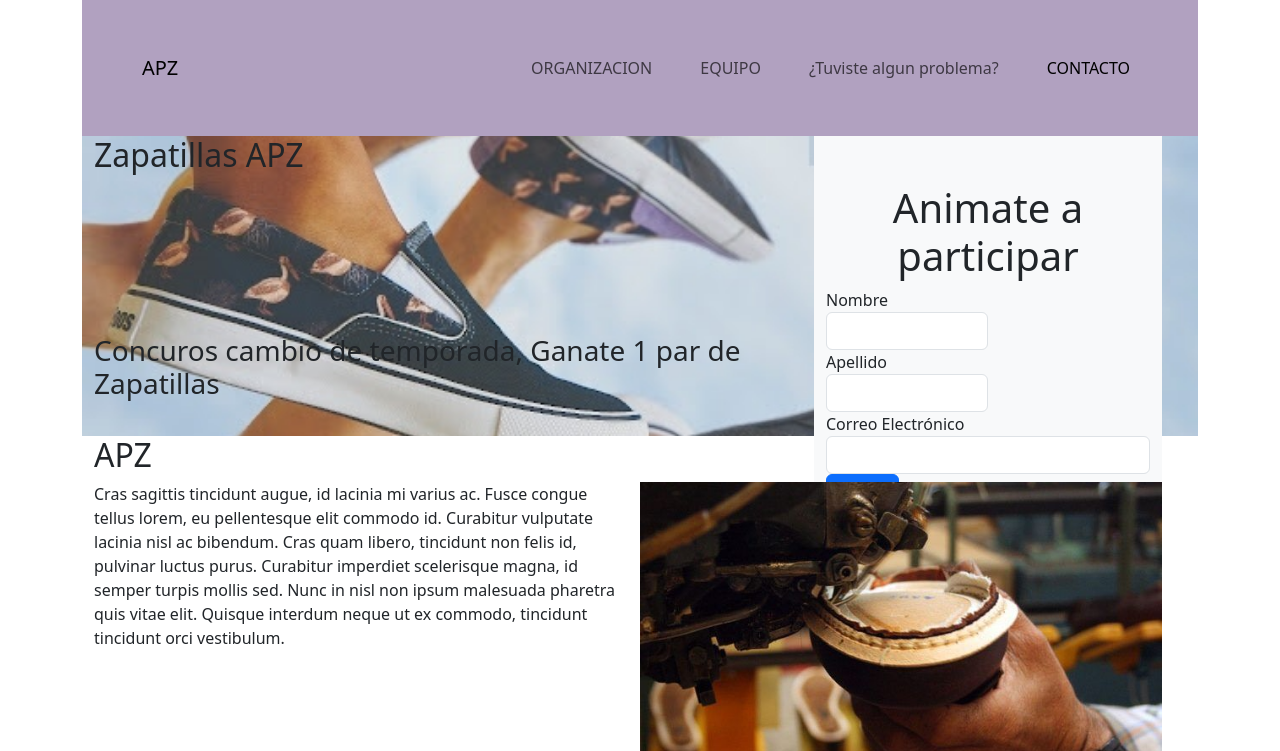
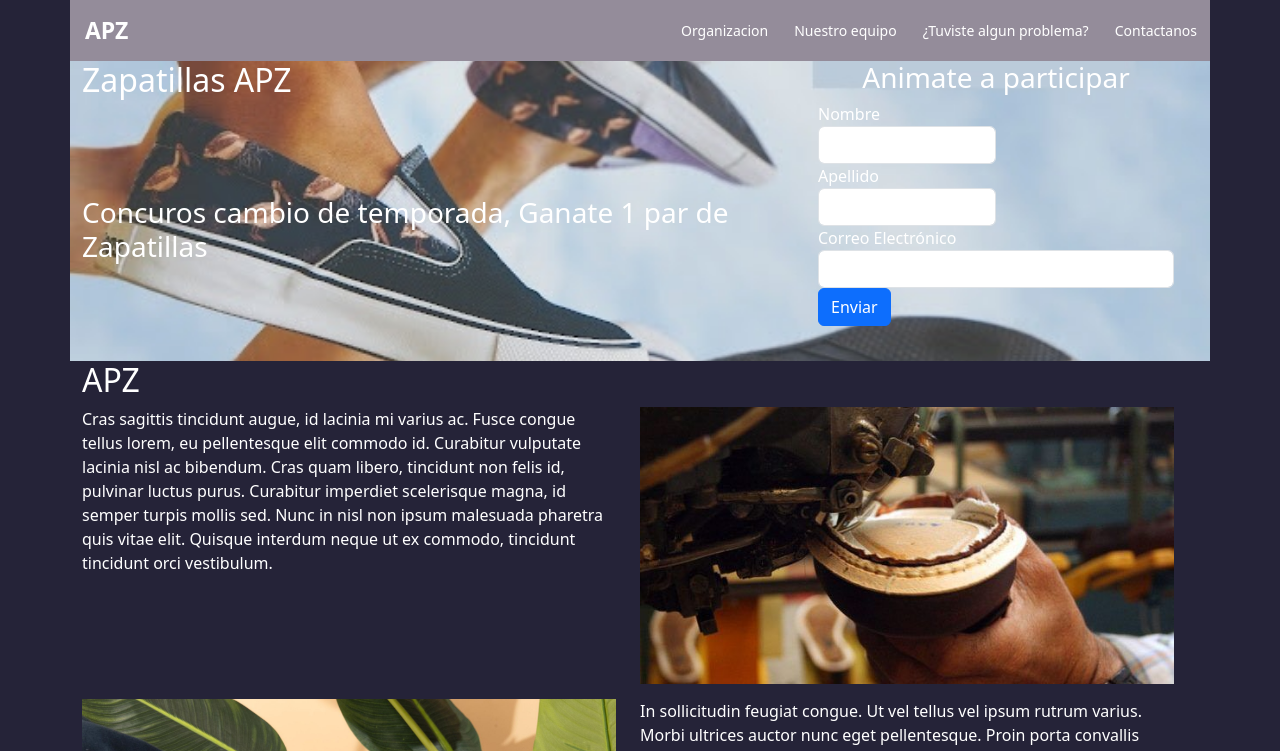
Before and after one commit to patonchas13/argentinaProgramaGrupo8UTN, a plain HTML site: page index.html in a window 1280 px wide. Shown: the top 751 px of the page. Drawn offline with nearby package versions, Linux system fonts and the light colour scheme.

Commit message:
fixes de estilos

```diff
--- a/index.html
+++ b/index.html
@@ -11,9 +11,9 @@
 <body>
     <div class="container">
           <!-- Seccion del NAV -->
-        <nav class="navbar navbar-expand-lg bg-body-tertiary p-5 menu">
+        <nav class="navbar navbar-expand-lg bg-body-tertiary menu">
             <div class="container">
-                <a class="navbar-brand" href="#">APZ</a>
+                <a class="navbar-brand logoNav" href="#">APZ</a>
                 <button class="navbar-toggler" type="button" data-bs-toggle="collapse" data-bs-target="#navbarNav"
                     aria-controls="navbarNav" aria-expanded="false" aria-label="Toggle navigation">
                     <span class="navbar-toggler-icon"></span>
@@ -21,16 +21,16 @@
                 <div class="collapse navbar-collapse opciones" id="navbarNav">
                     <ul class="navbar-nav opciones__menu">
                         <li class="nav-item">
-                            <a class="nav-link" aria-current="page" href="./index.html">ORGANIZACION</a>
+                            <a class="nav-link" aria-current="page" href="#idOrganizacion">Organizacion</a>
                         </li>
                         <li class="nav-item">
-                            <a class="nav-link" href="./personal.html">EQUIPO</a>
+                            <a class="nav-link" href="#idEquipo">Nuestro equipo</a>
                         </li>
                         <li class="nav-item">
                             <a class="nav-link" href="./reclamos.html">¿Tuviste algun problema?</a>
                         </li>
                         <li class="nav-item">
-                            <a class="nav-link active">CONTACTO</a>
+                            <a class="nav-link" href="#idContacto">Contactanos</a>
                         </li>
                     </ul>
                 </div>
@@ -43,9 +43,9 @@
                 <h3>Concuros cambio de temporada, Ganate 1 par de Zapatillas</h3>
             </div>
             <div class="col-4">
-                <section id="formulario-reclamo" class="bg-light py-5">
+                <section id="formulario-reclamo" class="bg-light formularioConcurso">
                     <div class="container">
-                        <h1 class="text-center">Animate a participar</h1>
+                        <h3 class="text-center">Animate a participar</h1>
                         <form id="reclamo-form">
                             <div class="form-row">
                                 <div class="form-group col-md-6">
@@ -82,13 +82,13 @@
         </div>
         <!--Presentacion de la organizacion-->
 
-        <div class="row presentacionClass">
+        <div class="row presentacionClass" id="idOrganizacion">
             <h2 class="col-12">APZ</h2>
-            <div class="row">
+            <div class="row parrafoImagen">
                 <p class="col-6">Cras sagittis tincidunt augue, id lacinia mi varius ac. Fusce congue tellus lorem, eu pellentesque elit commodo id. Curabitur vulputate lacinia nisl ac bibendum. Cras quam libero, tincidunt non felis id, pulvinar luctus purus. Curabitur imperdiet scelerisque magna, id semper turpis mollis sed. Nunc in nisl non ipsum malesuada pharetra quis vitae elit. Quisque interdum neque ut ex commodo, tincidunt tincidunt orci vestibulum.</p>
                 <img class="col-6" src="resources/img-informativa-1.jpg" alt="Imagen informativa-1">
             </div>
-            <div class="row">
+            <div class="row parrafoImagen">
                 <img class="col-6" src="resources/img-informativa-2.jpg" alt="Imagen informativa 2">
                 <p class="col-6">In sollicitudin feugiat congue. Ut vel tellus vel ipsum rutrum varius. Morbi ultrices auctor nunc eget pellentesque. Proin porta convallis nibh, sed malesuada mi feugiat vitae. Pellentesque at turpis ut nisi facilisis dapibus. In non risus sed tortor posuere semper. Morbi at felis laoreet lacus mattis laoreet eu vitae arcu. Nullam iaculis tortor at facilisis ultrices. In in sollicitudin quam, at rhoncus nibh. Duis dignissim gravida eros, euismod volutpat urna porttitor fermentum. Sed bibendum egestas gravida. Cras sapien leo, ornare nec sollicitudin et, tempus eget lacus.</p>
             </div>
--- a/style.css
+++ b/style.css
@@ -1,5 +1,15 @@
+body{
+    background-color: rgba(37,35,56,255);
+}
+h2,h3,p,label{
+    color: white;
+}
+
+
+
 .container{
     height: auto;
+    padding: 0px;
 }
 /*Banner-principal */
 .banner-principal{
@@ -10,12 +20,19 @@
     height: 300px;
     margin: 0px;
 }
+.formularioConcurso{
+    background-color: transparent !important;
+    padding: 0px;
+}
 
 /*Presentacion */
 .presentacionClass{
-    height: 400px;
+    height: auto;
     margin: 0px;
 
+}
+.parrafoImagen{
+    margin-bottom: 15px;
 }
 
 
@@ -32,7 +49,7 @@
 /*NAVBAR*/
 
 .menu{
-    background-color: rgb(177, 161, 192) !important;
+    background-color: rgb(148,140,154) !important;
 }
 .opciones{
     display: flex;
@@ -40,13 +57,26 @@
 }
 
 .opciones__menu li{
-    margin-left: 2rem;
+   margin-left: 5px;
+   margin-right: 5px;
+
 }
+.opciones__menu li a{
+    color: white;
+    font-size: 14px ;
+}
+.logoNav{
+    color: white;
+    margin-left: 15px;
+    font-size: 23px;
+    font-weight: bold;
+}
+
 
 /*FOOTER*/
 
 footer{
-    background-color: rgb(177, 161, 192);
+    background-color: rgb(148,140,154) !important;
 }
 .footer{
     background-color: rgba(28, 26, 31, 0.384);
```
